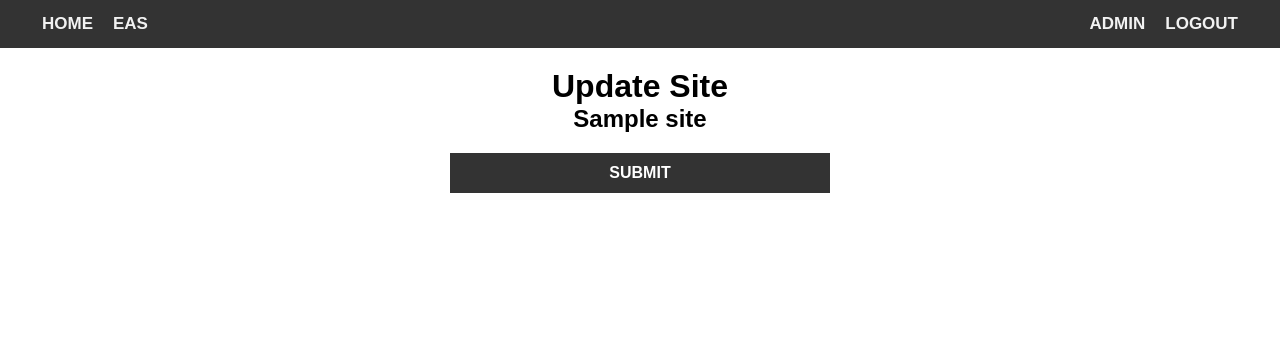
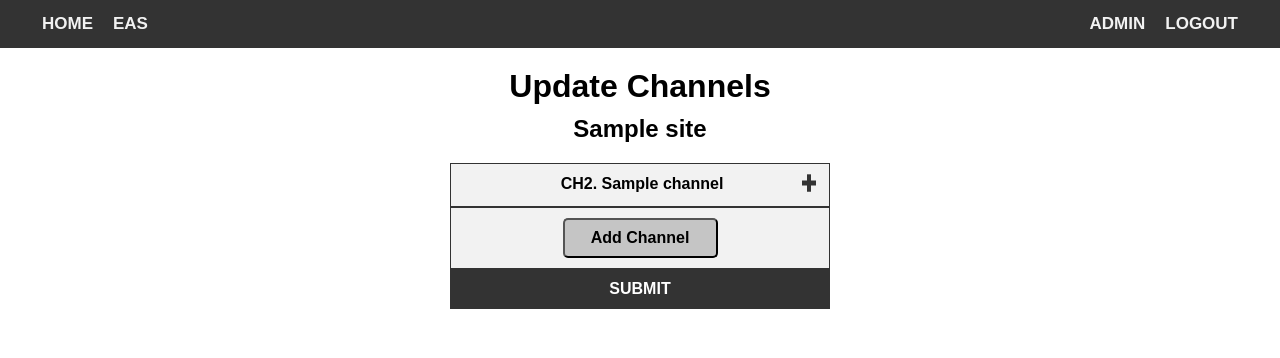
Before and after one commit to erikjmurray/BurkReadingFlaskApp, a Flask app: page /admin/site/1/update_channels in a window 1280 px wide. Shown: the top 358 px of the page. Run offline with Flask 3, Linux system fonts and the light colour scheme; a user stored in the database is signed in; tables that the repository leaves empty hold one stand-in row (values such as "Sample post").

Commit message:
fixed data linking to update channels form

```diff
--- a/routes/admin.py
+++ b/routes/admin.py
@@ -276,6 +276,7 @@ def update_site_post(site_id):
 
     try:
         from extensions.encryption import encrypt_api_key
+        # TODO Validate site_name not duplicate
         site.site_name = results.get('site_name')
         site.ip_addr = results.get('ip_addr')
         site.api_key = encrypt_api_key(results.get('api_key'))
@@ -297,6 +298,7 @@ def update_channels(site_id):
     if not current_user.is_admin:
         abort(403)
     else:
+        # abort(404)
         site = Site.query.get_or_404(site_id)
         site_schema = SiteSchema()
         site_data = site_schema.dump(site)
@@ -314,12 +316,6 @@ def update_channels_post(site_id):
     channels = Channel.query.filter_by(site_id=site_id).all()
     results = request.form
 
-    # TODO: Make functional
-
-    for channel in channels:
-        print(channel.title)
-        if channel.html_tag in results.keys():
-            print(channel.html_tag)
     return results
 
 
--- a/routes/api.py
+++ b/routes/api.py
@@ -31,8 +31,8 @@ async def api_call(site_id: int):
         return abort(400, f'Could not connect to {site.site_name}')
     else:
         # Add values to the channel dict based on information from Burk
+        # Only data from site passed to Burk data is site_id
         burk_data = get_burk_data(site, meters, statuses)
-        print(burk_data)
         return burk_data
 
 
@@ -131,13 +131,13 @@ def get_channel_data(site_id, channel_id):
         site = Site.query.get_or_404(site_id)
         channel = Channel.query.get_or_404(channel_id)
     except Exception as e:
-        print(e)
         return abort(400, 'Database query failed')
     data = channel.to_dict()
     data['site_name'] = site.site_name
     return data
 
 
+# TODO: This is the most used config route
 @api.route('/channel_config/<int:channel_id>')
 def get_channel_config(channel_id):
     channel = Channel.query.get_or_404(channel_id)
--- a/static/css/main.css
+++ b/static/css/main.css
@@ -437,8 +437,9 @@ input[type=number] {
     padding: 2px 0;
 }
 
-.config_content > select {
-    text-align: center;
+
+.config_content > input {
+    margin-bottom: 8px;
 }
 
 .func_button {
@@ -458,6 +459,15 @@ input[type=number] {
     margin-bottom: 10px;
 }
 
+.option_box > label {
+    padding: 5px 0;
+}
+
+
+.option_box > input {
+    margin-bottom: 8px;
+}
+
 
 .option_box > .config_content > label {
     padding-top: 5px;
@@ -467,7 +477,14 @@ input[type=number] {
 
 .option_box > .config_content > input {
     width: 285px;
+    margin-bottom: 8px;
 }
+
+.option_box > select {
+    margin-bottom:8px;
+    text-align: center;
+}
+
 
 .option_radio_group {
     flex-direction: row;
--- a/static/javascript/add_channel_html.js
+++ b/static/javascript/add_channel_html.js
@@ -29,9 +29,9 @@ get_units();
 
 // Get document elements
 const channel_count = document.getElementById('channel_count');
-console.log(channel_count.value)
 const channels_form = document.getElementById('channels');
 const add_channel_div = document.getElementById('add_channel')
+
 
 const channel_selector_html = `
     <fieldset style="margin-top:5px; border-radius: 5px;">
@@ -138,15 +138,15 @@ function create_meter_channel(id) {
             <label id='${id}_header'>${id}. Meter</label>
             <img class="hide_content_button" id="${id}_hide_content"
             onclick="minimize_channel_data('${id}'); return false;" src='/static/img/minus_sign.png' alt='-'>
-            <input style="display: none;" type="text" id="${id}_type" name="${id}_type" value='meter'>
+            <input type="hidden" id="${id}_type" name="${id}_type" value='meter'>
         </div>
         <dt class="config_content" id='${id}_content'>
             <label for='${id}_title'>Title</label>
             <input type="text" id='${id}_title' name='${id}_title' required>
-            <label for="${id}_num">Channel Number</label><br>
+            <label for="${id}_num">Channel Number</label>
             <input type="number" id="${id}_num" name="${id}_num" required>
 
-            <label for="${id}_nominal">Nominal Output</label><br>
+            <label for="${id}_nominal">Nominal Output</label>
             <input type="number" step="any" id="${id}_nominal" name="${id}_nominal" placeholder="0">
         <h4 style="margin:0;">Limits</h4>
         <div class="option_box">
@@ -159,7 +159,7 @@ function create_meter_channel(id) {
         meter_channel += `
         </div>
           <div class="config_content">
-            <label style="" for="${id}_units">Units: </label></br>
+            <label style="" for="${id}_units">Units: </label>
             <select style="" id="${id}_units" name="${id}_units" required>
         `
         meter_channel += add_unit_options()
@@ -183,7 +183,7 @@ function create_limit_html(id, limit) {
         message = 'Color below lower limit'
     }
     limit_html = `
-        <label for="${id}_${limit.toLowerCase()}">${limit} Limit</label><br>
+        <label for="${id}_${limit.toLowerCase()}">${limit} Limit</label>
         <input type="number" step="any" id="${id}_${limit.toLowerCase()}" name="${id}_${limit.toLowerCase()}" placeholder="0" required>
 
         <label>
@@ -230,25 +230,21 @@ function create_status_channel(id) {
     options = create_option_content(id, 1) + create_option_content(id, 2)
 
     status_channel = `
-        <div style="display: none;">
-            <input type="number" id="${id}_opt_count" name="${id}_opt_count" value=2>
-        </div>
+        <input type="hidden" id="${id}_opt_count" name="${id}_opt_count" value=2>
         <fieldset>
           <dl>
             <div class="channel_header">
                 <label id='${id}_header'>${id}. Status</label>
                 <img class="hide_content_button" id="${id}_hide_content"
                 onclick="minimize_channel_data('${id}'); return false;" src='/static/img/minus_sign.png' alt='-'>
-                <input style="display: none;" type="text" id="${id}_type" name="${id}_type" value='status'>
+                <input type="hidden" id="${id}_type" name="${id}_type" value='status'>
             </div>
-            <div id='${id}_content' class="config_content" style="">
-                <label for='${id}_title'>Title</label></br>
-                <input style="margin-bottom:10px; width:285px;" type="text" id='${id}_title' name='${id}_title' required>
+            <dt id='${id}_content' class="config_content" style="">
+                <label for='${id}_title'>Title</label>
+                <input type="text" id='${id}_title' name='${id}_title' required>
                 <div id="${id}_options">${options}</div>
-                <dt>
                 <button class="func_button" onclick="add_next_option('${id}'); return false;">Add Option</button>
             </dt>
-            </div>
           </dl>
         </fieldset>
         `
@@ -260,7 +256,6 @@ function create_status_channel(id) {
 function create_option_content(id, opt_num) {
     option_content = `
     <div class="option_box" id="${id}_option_${opt_num}">
-        <dt class="config_content">
         <h4 style="text-decoration: underline; margin:0;">Option ${opt_num}</h4>
 
         <label>Channel</label>
@@ -293,7 +288,6 @@ function create_option_content(id, opt_num) {
         option_content += add_color_picker()
         option_content += `
         </select>
-        </dt>
     </div>
     `
     return option_content
@@ -318,7 +312,7 @@ function add_next_option(id) {
 
 // on color select, change background color to match selection
 function change_bg_color(id) {
-    color_select = document.getElementById(id)
-    color = color_select.value
-    color_select.style.backgroundColor = color
+    color_selector = document.getElementById(id)
+    color = color_selector.value
+    color_selector.style.backgroundColor = color
 }
--- a/templates/admin/update_channels.html
+++ b/templates/admin/update_channels.html
@@ -1,13 +1,23 @@
 {% extends 'base.html' %}
 
 {% block head %}
-<title>Update Site - {{ site.site_name.replace('_', ' ') }}</title>
+<title>Update Channels - {{ site.site_name.replace('_', ' ') }}</title>
+<script>
+// on color select, change background color to match selection
+function change_bg_color(id, color) {
+    color_selector = document.getElementById(id)
+    if (!color) {
+        color = color_selector.value
+    }
+    color_selector.style.backgroundColor = color
+}
+</script>
 {% endblock %}
 
 {% block body %}
 <div class="container" id="header">
-    <h1>Update Site</h1>
-    <h2 style="">{{ site.site_name.replace('_', ' ') }}</h2>
+    <h1>Update Channels</h1>
+    <h2 style="margin-top:10px">{{ site.site_name.replace('_', ' ') }}</h2>
     {% for message in get_flashed_messages() %}
         <br><p style="font-weight:bolder;">{{ message }}</p>
     {% endfor %}
@@ -16,27 +26,26 @@
 <div class="container config_form">
     <form action="#" id="box" method="POST">
         {% for channel in site.channels %}
-        {% set id = channel.html_tag %}
+        {% set id = "CH" ~ (channel.channel_order + 1)|string %}
+        <fieldset>
+          <dl>
+            <div class="channel_header">
+                <label id='{{id}}_header'>{{id}}. {{channel.title}}</label>
+                <img class="hide_content_button" id="{{id}}_hide_content"
+                onclick="maximize_channel_data('{{id}}'); return false;" src='/static/img/plus_sign.png' alt='+'>
+            </div>
+
+
         {% if channel.chan_type == 'meter' %}
         {% set meter_config = channel.meter_config[0] %}
-        <fieldset>
-          <dl>
-            <dt class="config_header">
-                <label>{{channel.title}}</label>
-                <div style="display: none;">
-                    <input type="text" id="{{id}}_id" name="{{id}}_id" value="{{id}}">
-                    <input type="text" id="{{id}}_type" name="{{id}}_type" value="{{channel.chan_type}}">
-                    <input type="text" id="{{id}}_title" name="{{id}}_title" value="{{channel.title}}">
-                </div>
-            </dt>
-            <dt class="config_content">
+            <dt class="config_content" id='{{id}}_content' style="display: none;">
+                <label for='{{id}}_title'>Title</label>
+                <input type="text" id='{{id}}_title' name='{{id}}_title' value="{{channel.title}}" required>
                 <label for="{{id}}_num">Channel Number</label><br>
-                <input type="number" id="{{id}}_num" name="{{id}}_num" value="{{meter_config.burk_channel}}">
+                <input type="number" id="{{id}}_num" name="{{id}}_num" value="{{meter_config.burk_channel}}" required>
 
-                <label for="{{id}}_nominal">Nominal Value</label><br>
-                <input type="number" id="{{id}}_nominal" name="{{id}}_nominal" step="any"
-                       onchange="auto_adjust_limits('{{id}}')" value="{{meter_config.nominal_output}}" required>
-
+                <label for="{{id}}_nominal">Nominal Output</label><br>
+                <input type="number" step="any" id="{{id}}_nominal" name="{{id}}_nominal" value="{{meter_config.nominal_output}}">
             <h4 style="margin:0;">Limits</h4>
             <div class="option_box">
                 <label for="{{id}}_upper">Upper Limit</label><br>
@@ -50,6 +59,7 @@
                     <option></option>
                     {% for color in colors %}
                     {% if meter_config.upper_lim_color == color.hex %}
+                    <script>change_bg_color('{{id}}_upper_color', '{{color.hex}}')</script>
                     <option style="background-color: {{color.hex}}" value="{{ color.hex }}" selected>{{ color.name }}</option>
                     {% else %}
                     <option style="background-color: {{color.hex}}" value="{{ color.hex }}">{{ color.name }}</option>
@@ -69,6 +79,7 @@
                     <option></option>
                     {% for color in colors %}
                     {% if meter_config.lower_lim_color == color.hex %}
+                    <script>change_bg_color('{{id}}_lower_color', '{{color.hex}}')</script>
                     <option style="background-color: {{color.hex}}" value="{{ color.hex }}" selected>{{color.name}}</option>
                     {% else %}
                     <option style="background-color: {{color.hex}}" value="{{ color.hex }}">{{color.name}}</option>
@@ -91,26 +102,15 @@
                 </select>
               </div>
             </dt>
-          </dl>
-        </fieldset>
+
         {% elif channel.chan_type == 'status' %}
-        <fieldset>
-          <dl>
-            <dt class="config_header">
-                <label>{{channel.title}}</label>
-                <div style="display: none;">
-                    <input type="text" id="{{id}}_id" name="{{id}}_id" value="{{id}}">
-                    <input type="text" id="{{id}}_type" name="{{id}}_type" value="{{channel.chan_type}}">
-                    <input type="text" id="{{id}}_title" name="{{id}}_title" value="{{channel.title}}">
-                </div>
-            </dt>
-            <dt class="config_content">
-                <label>Options</label>
         {% set options = channel.status_options %}
         {% set opt_count = options|length %}
-                <div style="display: none;">
-                    <input type="number" id="{{id}}_opt_count" name="{{id}}_opt_count" value="{{opt_count}}">
-                </div>
+            <dt id='{{id}}_content' class="config_content" style="display: none">
+                <label for='{{id}}_title'>Title</label>
+                <input type="text" id='{{id}}_title' name='{{id}}_title' value="{{channel.title}}" required>
+                <input type="hidden" id="{{id}}_opt_count" value="2">
+                <div id="{{id}}_options">
                     {% for option in options %}
                     {% set i = loop.index %}
                     <div class="option_box" id="{{id}}_option_{{i}}">
@@ -122,56 +122,69 @@
                         <label>Name</label>
                         <input type="text" id="{{id}}_name_{{i}}" name="{{id}}_name_{{i}}" value="{{option.selected_value}}">
 
-                <label style="text-decoration: underline; padding-bottom:5px;">
+                        <label>
                         Selected State
                         </label>
-                <div class="radio_group" style="flex-direction: row; padding-bottom:2px;">
-                    {% if option.selected_state %}
+                        <div class="radio_group option_radio_group">
                             <label style="margin-right:25px;">
-                        <input type="radio" name="{{id}}_state_{{i}}" value=true checked="checked" required>
+                            <input type="radio" name="{{id}}_state_{{i}}" value=true
+                            {% if option.selected_state %} checked="checked" {% endif %} required>
                                 On
                             </label>
 
                             <label>
-                        <input type="radio" name="{{id}}_state_{{i}}" value=false>
+                            <input type="radio" name="{{id}}_state_{{i}}" value=false
+                            {% if not option.selected_state %} checked="checked" {% endif %}>
                                 Off
                             </label>
-                    {% else %}
-                    <label style="margin-right:25px;">
-                        <input type="radio" name="{{id}}_state_{{i}}" value=true required>
-                        On
+                        </div>
+                        <label>
+                        Status Color
                         </label>
 
-                    <label>
-                        <input type="radio" name="{{id}}_state_{{i}}" value=false checked="checked">
-                        Off
-                    </label>
-                    {% endif %}
-                </div>
-
-                <label>
-                Status Color
                         <select id="{{id}}_color_{{i}}" name="{{id}}_color_{{i}}"
+                                style="background-color: {{option.selected_color}};"
                                 onchange="change_bg_color('{{id}}_color_{{i}}')" required>
                         <option></option>
                         {% for color in colors %}
-                    {% if option.selected_color == color.hex %}
-                    <option style="background-color: {{color.hex}}" value="{{ color.hex }}" selected>{{ color.name }}</option>
-                    {% else %}
-                    <option style="background-color: {{color.hex}}" value="{{ color.hex }}">{{ color.name }}</option>
-                    {% endif %}
+                        <option style="background-color: {{color.hex}}" value="{{ color.hex }}"
+                        {% if option.selected_color == color.hex %} selected {% endif %}>{{ color.name }}</option>
                         {% endfor %}
                     </select>
-                </label>
                 </div>
                 {% endfor %}
+                </div>
+                <button class="func_button" onclick="add_next_option('{{id}}'); return false;">Add Option</button>
+            </dt>
+        {% endif %}
+            </dl>
+        </fieldset>
+        {% endfor %}
+
+         <fieldset>
+            <input type="hidden" name="channel_count" id="channel_count" value="{{site.channels|length}}">
+            <dl>
+                <dt>
+                    <div id="add_channel">
+                        <button class="func_button" onclick="add_channel_selector_html(); return false;">Add Channel</button>
+<!--                Button replaced with channel type selector and submit    -->
+                    </div>
                 </dt>
             </dl>
         </fieldset>
-        {% endif %}
-        {% endfor %}
+
+        <div id="channels">
+<!--    Channel HTML added here each time Add Channel button finishes submission -->
+        </div>
+
+
         <button style="width:100%; border:0px; margin-bottom:0px" type="submit" value="Submit">SUBMIT</button>
     </form>
 </div>
 <script src="{{ url_for('static', filename='javascript/add_channel_html.js') }}"></script>
+<script>
+    window.onload = function () {
+        channel_count.value = {{site.channels|length}}
+    }
+</script>
 {% endblock %}
```
Lines whose indentation alone changed are shown as unchanged.
